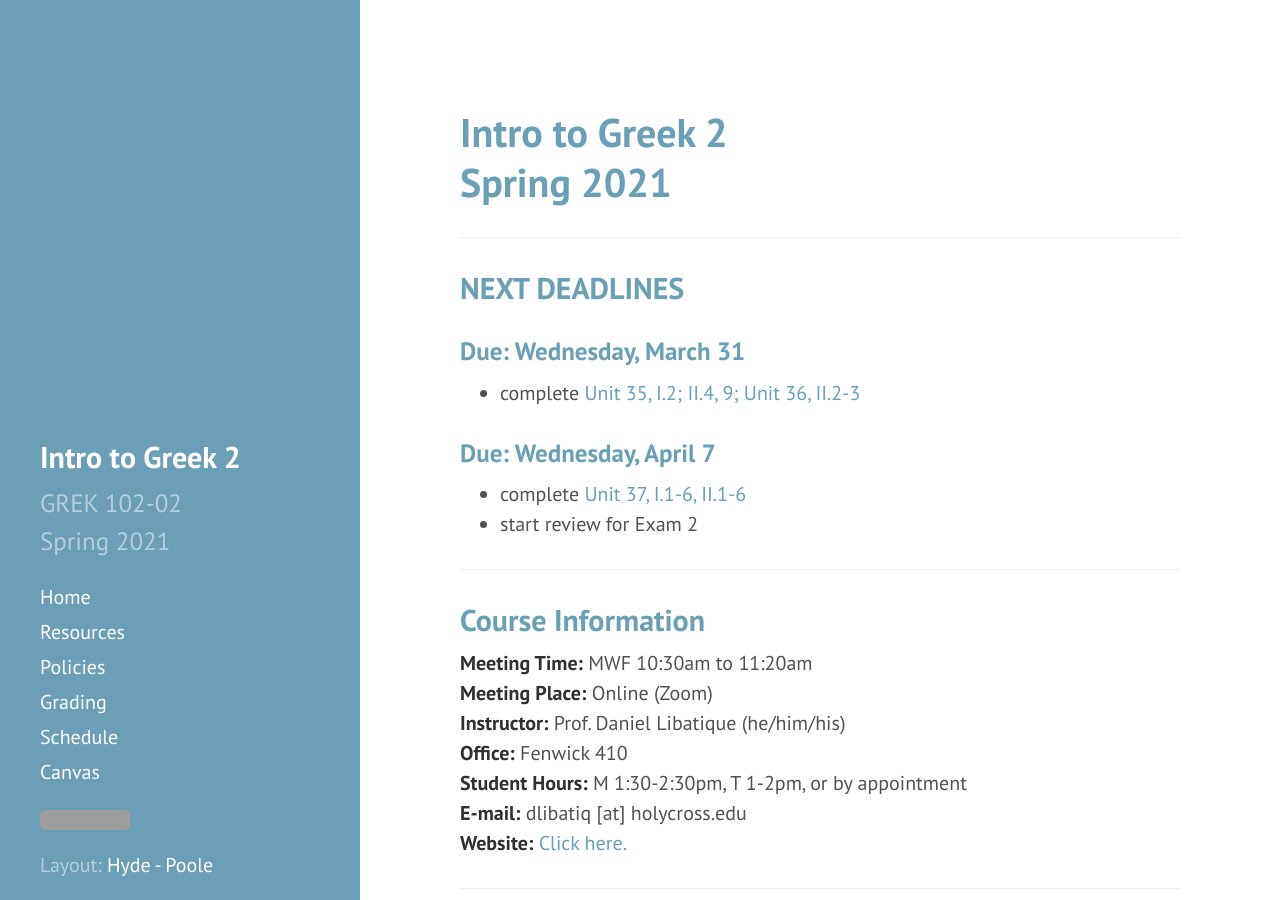
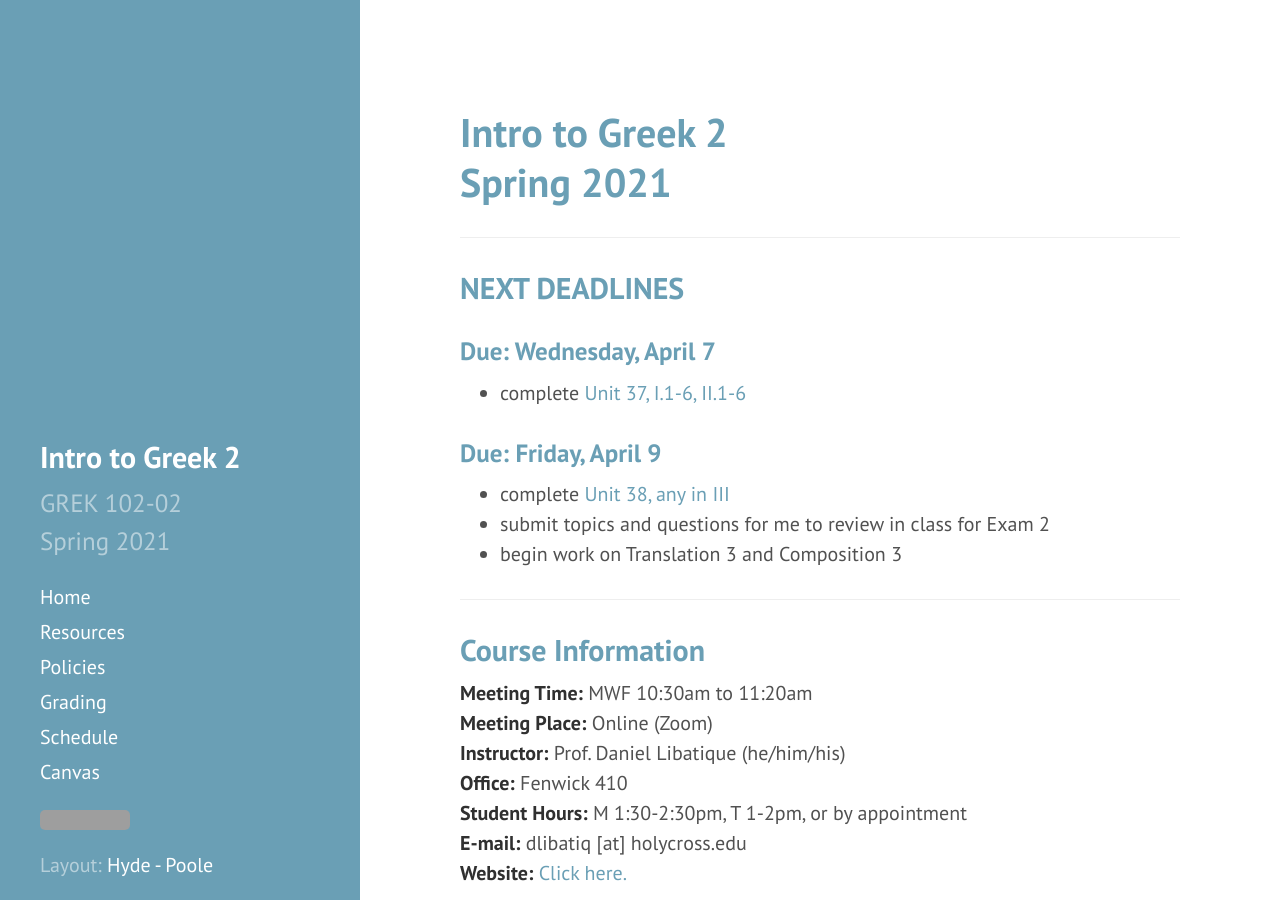
Before and after one commit to DLibatique/GREK102-S21, a Jekyll site: the page built from _pages/index.md, in a window 1280 px wide and 900 px high. Built offline with Jekyll 4.4.1, drawn with Linux system fonts in a browser that asks for light colours; grey boxes are pictures that could not be loaded.

```diff
--- a/_pages/index.md
+++ b/_pages/index.md
@@ -10,12 +10,13 @@ permalink: /
 
 ## NEXT DEADLINES
 
-### Due: Wednesday, March 31
-* complete [Unit 35, I.2; II.4, 9; Unit 36, II.2-3](https://hc.instructure.com/courses/3462/assignments/28234)
-
 ### Due: Wednesday, April 7
 * complete [Unit 37, I.1-6, II.1-6](https://hc.instructure.com/courses/3462/assignments/28235)
-* start review for Exam 2
+
+### Due: Friday, April 9
+* complete [Unit 38, any in III](https://hc.instructure.com/courses/3462/assignments/28236)
+* submit topics and questions for me to review in class for Exam 2
+* begin work on Translation 3 and Composition 3
 
 ***
 
```
Also changed, not shown: _pages/schedule.md (+3 -1 lines).
